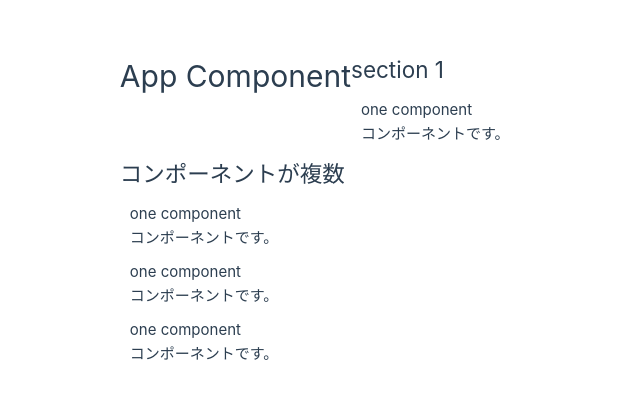
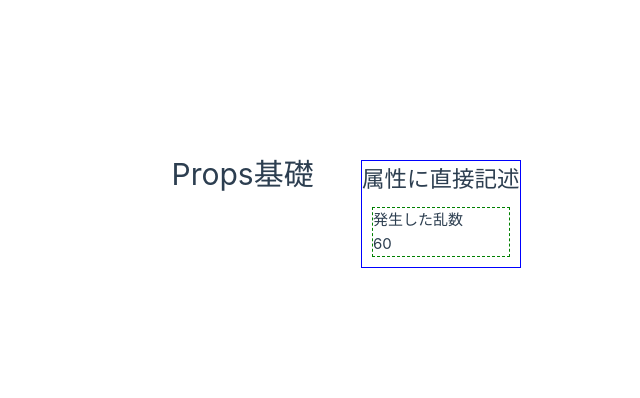
Before and after one commit to arakaki-asdf/hello-vue, a Vue app: page / in a window 1280 px wide. Shown: the part 186-584 px from the top of the page, without its empty margins (289-929 px from the left). Built offline with nearby package versions, Linux system fonts and the light colour scheme.

Commit message:
テンプレート変数をpropsに割り当てる

```diff
--- a/src/App.vue
+++ b/src/App.vue
@@ -1,18 +1,23 @@
 <script setup lang="ts">
-import OneSection from "./components/OneSection.vue"
+import { ref } from "vue";
+import OneSection from "./components/OneSection.vue";
+
+const propsTitle = ref("発生した乱数");
+const rand = Math.round(Math.random() * 100);
+const propsContent = ref(rand);
 </script>
 
 <template>
-  <h1>App Component</h1>
+  <h1>Props基礎</h1>
   <section>
-    <h2>section 1</h2>
-    <OneSection />
-  </section>
-  <section>
-    <h2>コンポーネントが複数</h2>
-
-    <OneSection />
-    <OneSection />
-    <OneSection />
+    <h2>属性に直接記述</h2>
+    <OneSection v-bind:title="propsTitle" v-bind:content="propsContent" />
   </section>
 </template>
+
+<style>
+section {
+  border: blue 1px solid;
+  margin: 10px;
+}
+</style>
--- a/src/components/OneSection.vue
+++ b/src/components/OneSection.vue
@@ -1,13 +1,21 @@
+<script setup lang="ts">
+interface Props {
+    title: String;
+    content: number;
+}
+defineProps<Props>();
+</script>
+
 <template>
     <section class="box">
-        <h4>one component</h4>
-        <p>コンポーネントです。</p>
+        <h4>{{ title }}</h4>
+        <p>{{ content }}</p>
     </section>
 </template>
 
 <style>
 .box {
-    border: gren 1px dashed;
+    border: green 1px dashed;
     margin: 10px;
 }
 </style>
```
